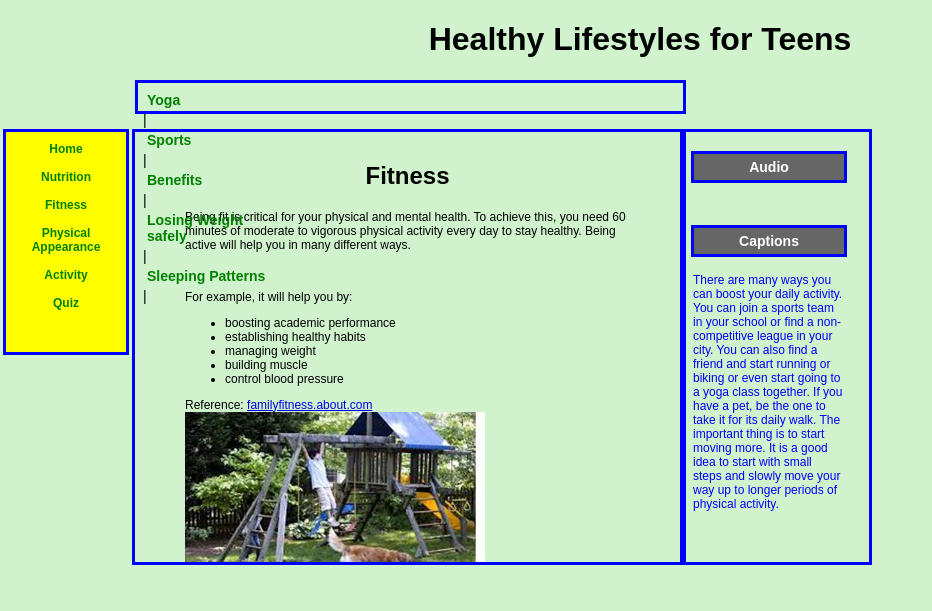
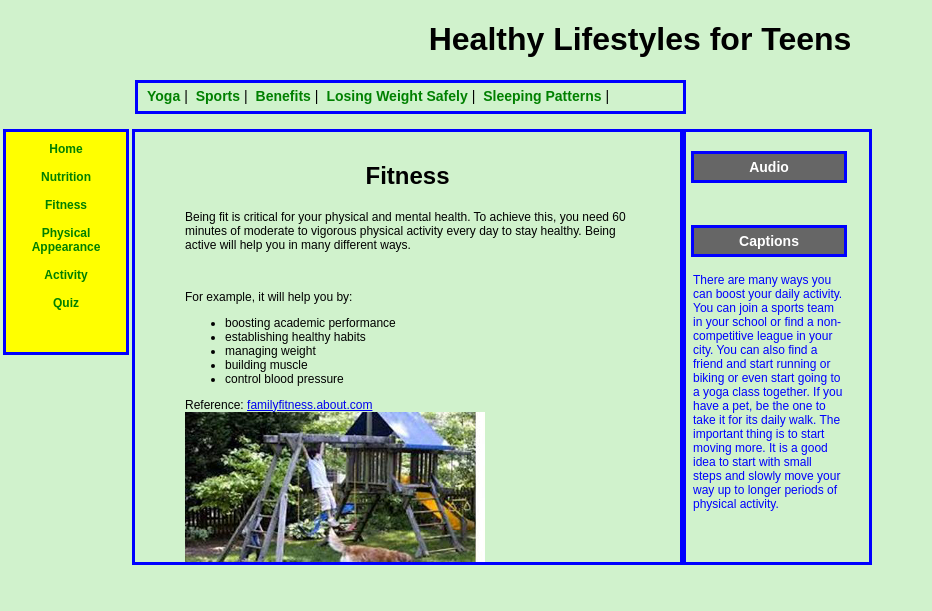
Before and after one commit to rax379/final-project-vamv, a plain HTML site: page topic-2.html in a window 1280 px wide. Shown: the whole page, without its empty margins (0-932 px from the left). Drawn offline with Linux system fonts and the light colour scheme.

Commit message:
topic 2 html changed

```diff
--- a/topic-2.html
+++ b/topic-2.html
@@ -15,11 +15,11 @@
 		</header>
 		<div id="sub-navigation">
 			<nav>
-			<a href="topic-2a.html" class="menu-links">Yoga</a> |
-			<a href="topic-2b.html" class="menu-links">Sports</a> |
-			<a href="topic-2c.html" class="menu-links">Benefits</a> |
-			<a href="topic-2d.html" class="menu-links">Losing Weight safely</a> |
-			<a href="topic-2e.html" class="menu-links">Sleeping Patterns</a> |
+			<a class="navlinks" href="topic-2a.html" class="menu-links">Yoga</a>|
+			<a class="navlinks" href="topic-2b.html" class="menu-links">Sports</a>|
+			<a class="navlinks" href="topic-2c.html" class="menu-links">Benefits</a>|
+			<a class="navlinks" href="topic-2d.html" class="menu-links">Losing Weight Safely</a>|
+			<a class="navlinks" href="topic-2e.html" class="menu-links">Sleeping Patterns</a>|
 			</nav>
 		</div>
 		<div id="navigation">
```
Also changed, not shown: topic-2a.html (+5 -5 lines), topic-2b.html (+5 -5 lines), topic-2c.html (+5 -5 lines), topic-2d.html (+5 -5 lines), topic-2e.html (+5 -5 lines).
